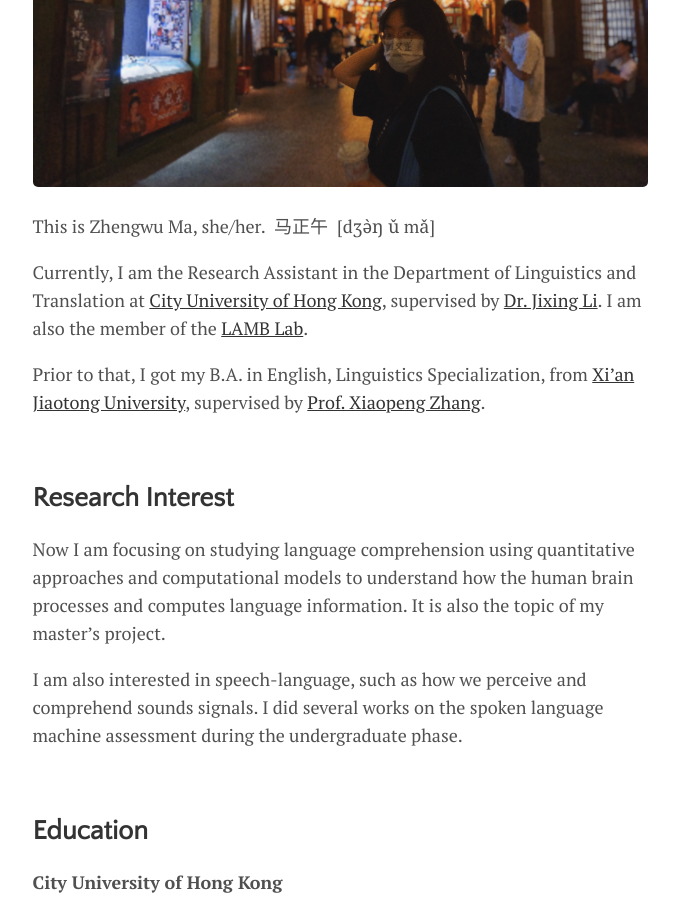
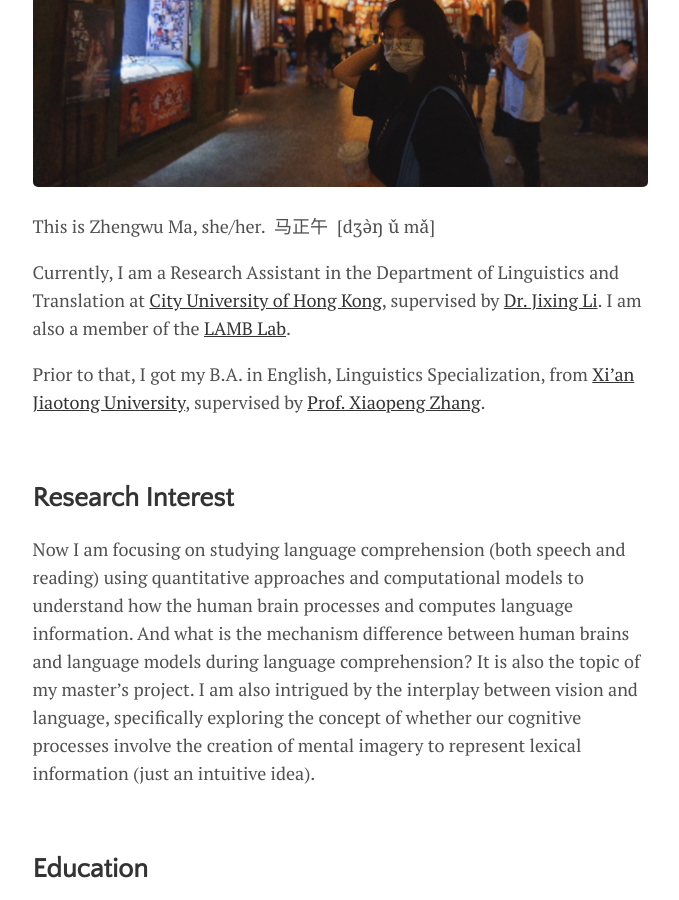
Before and after one commit to zhengwuma/zhengwuma.github.io, a Jekyll site: the page built from menu/about.md, in a window 1280 px wide and 900 px high, scrolled down 441 px. Shown: the whole window, without its empty margins (300-979 px from the left). Built offline with Jekyll 4.4.1, drawn with Linux system fonts in a browser that asks for light colours.

Commit message:
Update about.md

```diff
--- a/menu/about.md
+++ b/menu/about.md
@@ -15,9 +15,7 @@ Prior to that, I got my B.A. in English, Linguistics Specialization, from [Xi'an
 
 ## Research Interest
 
-Now I am focusing on studying language comprehension using quantitative approaches and computational models to understand how the human brain processes and computes language information. It is also the topic of my master's project.
-
-I am also interested in speech-language, such as how we perceive and comprehend sounds signals. I did several works on the spoken language machine assessment during the undergraduate phase.
+Now I am focusing on studying language comprehension (both speech and reading) using quantitative approaches and computational models to understand how the human brain processes and computes language information. And what is the mechanism difference between human brains and language models during language comprehension? It is also the topic of my master's project. I am also intrigued by the interplay between vision and language, specifically exploring the concept of whether our cognitive processes involve the creation of mental imagery to represent lexical information (just an intuitive idea).
 
 <br>
 
```
Also changed, not shown: other parts of menu/about.md (+1 -1 lines).
